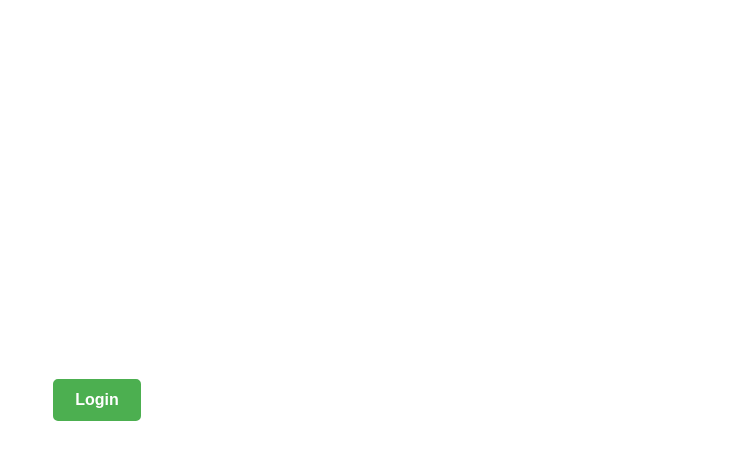
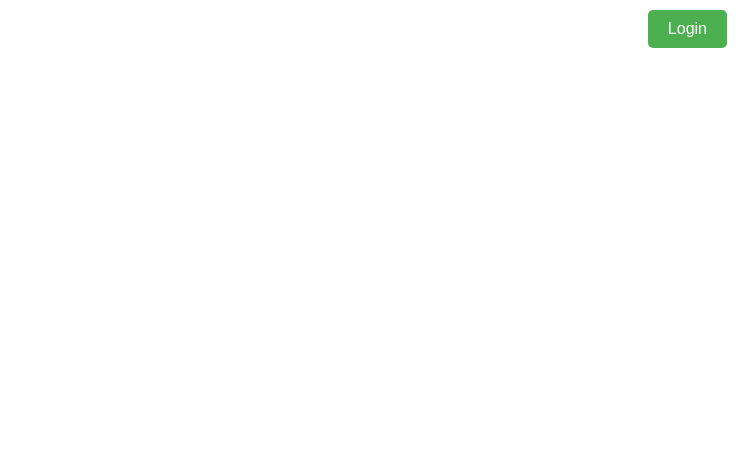
Before and after one commit to anirudhb330/blog, a React (Create React App) app: page / in a window 1280 px wide. Shown: the top 460 px of the page, without its empty margins (543-1280 px from the left). Built offline with nearby package versions, Linux system fonts and the light colour scheme.

Commit message:
Update userprofile css

```diff
--- a/src/App.css
+++ b/src/App.css
@@ -1,24 +1,25 @@
-.login{
-  display: flex;
-  justify-content: center;
-  align-items: center;
-  height: 100vh; /* Adjust this based on your layout needs */
+.login {
+  position: relative;
+  height: 50px; /* Adjust height as needed */
 }
 
-.login-btn{
-  display: inline-block;
+.login-btn {
+  position: absolute;
+  top: 10px; /* Adjust top position for vertical alignment */
+  right: 10px; /* Adjust right position for horizontal alignment */
+  background-color: #4CAF50; /* Green background */
+  color: white;
+  border: none;
   padding: 10px 20px;
-  font-size: 16px;
-  font-weight: bold;
   text-align: center;
   text-decoration: none;
+  display: inline-block;
+  font-size: 16px;
+  cursor: pointer;
   border-radius: 5px;
-  background-color: #4CAF50; /* Green background color */
-  color: white; /* White text color */
-  border: 2px solid #4CAF50; /* Green border */
-  transition: background-color 0.3s ease, color 0.3s ease;
+  transition: background-color 0.3s ease;
 }
+
 .login-btn:hover {
-  background-color: white; /* White background color on hover */
-  color: #4CAF50; /* Green text color on hover */
+  background-color: #45a049; /* Darker green on hover */
 }
--- a/src/components/UserProfile.js
+++ b/src/components/UserProfile.js
@@ -1,15 +1,16 @@
 import { useAuth0 } from "@auth0/auth0-react";
 import React from "react";
+import '../styles/UserProfile.css';
 
 const UserProfile = () => {
   const { user, isAuthenticated } = useAuth0();
 
   return (
     isAuthenticated && (
-      <div className='login'>
-        <img src={user.picture} alt={user.name} />
-        <h2>{user.name}</h2>
-        <p>{user.email}</p>
+      <div className='user-profile'>
+        <img src={user.picture} alt={user.name} className="profile-pic" />
+        <h2 className="user-name">{user.name}</h2>
+        <p className="user-email">{user.email}</p>
       </div>
     )
   );
--- /dev/null
+++ b/src/styles/UserProfile.css
@@ -0,0 +1,31 @@
+.user-profile {
+    display: flex;
+    flex-direction: column;
+    align-items: center;
+    background-color: #f4f4f9;
+    padding: 20px;
+    border-radius: 10px;
+    box-shadow: 0 4px 8px rgba(0, 0, 0, 0.1);
+    max-width: 300px;
+    margin: auto;
+    text-align: center;
+  }
+
+  .profile-pic {
+    width: 100px;
+    height: 100px;
+    border-radius: 50%;
+    margin-bottom: 20px;
+  }
+
+  .user-name {
+    font-size: 24px;
+    font-weight: bold;
+    margin: 0;
+    color: #333;
+  }
+
+  .user-email {
+    font-size: 16px;
+    color: #666;
+  }
```
